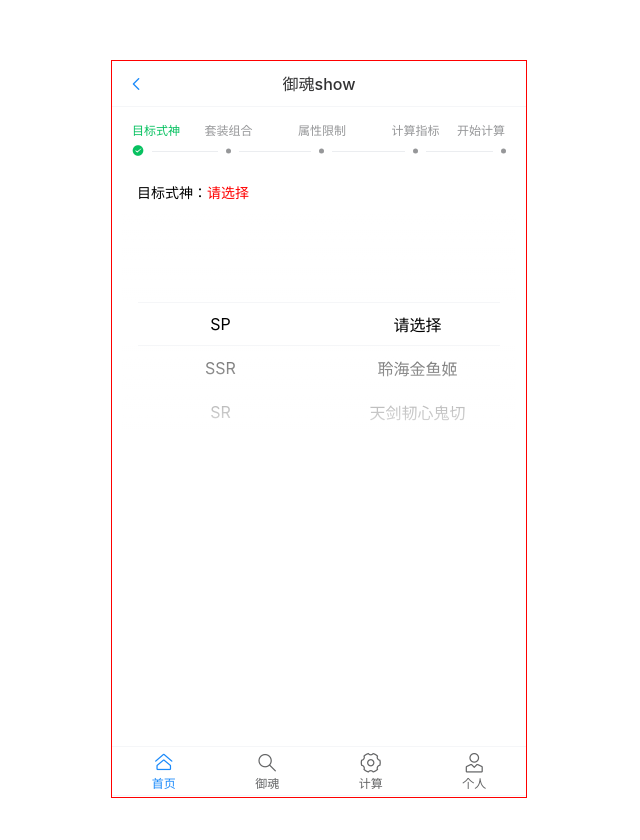
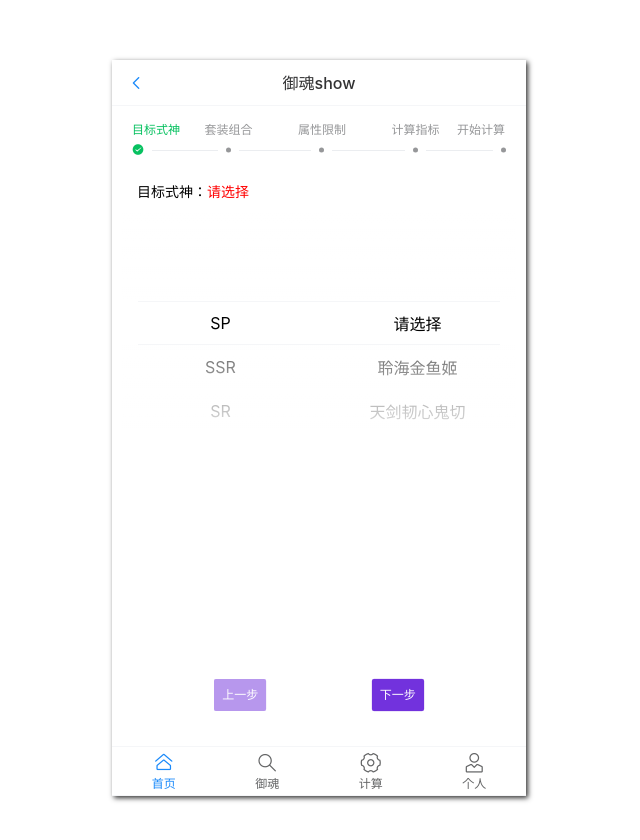
Before and after one commit to JiatLn/yuhunshow, a Vue app: page /calc in a window 1280 px wide. Shown: the top 840 px of the page, without its empty margins (321-961 px from the left). Built offline with nearby package versions, Linux system fonts and the light colour scheme.

Commit message:
style update

```diff
--- a/src/App.vue
+++ b/src/App.vue
@@ -49,7 +49,8 @@ export default {
   @media only screen and (min-width: 500px) {
     #content {
       @margin: 60px;
-      border: 1px solid red;
+      // border: 1px solid red;
+      box-shadow: 2px 2px 5px #333333;
       margin: @margin auto;
       width: 414px;
       height: 736px;
@@ -63,7 +64,7 @@ export default {
       .van-nav-bar {
         z-index: 999;
         width: 414px;
-        top: 1px + @margin;
+        top: 0 + @margin;
         left: auto;
       }
       .van-tabbar {
--- a/src/components/CalcCom.vue
+++ b/src/components/CalcCom.vue
@@ -121,7 +121,7 @@ export default {
 
 <style lang="less" scoped>
 .calc-content {
-  min-height: calc(100vh - 222px);
+  min-height: 500px;
 }
 .btn-group {
   margin: 0 auto;
```
